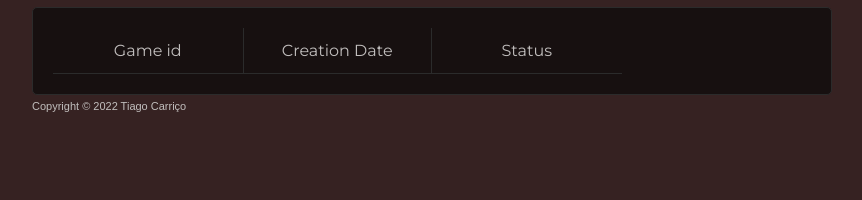
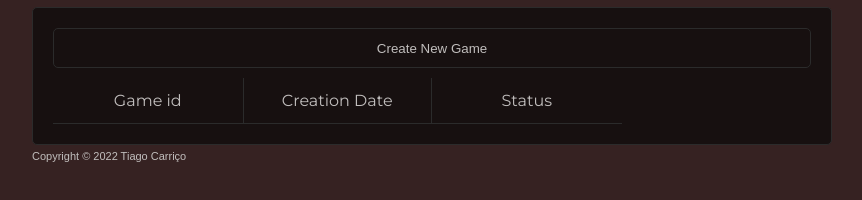
Before and after one commit to Carricossauro/Ultimate-Tic-Tac-Toe, a React app in the folder main/: page /online/status in a window 1280 px wide. Shown: the part 94-294 px from the top of the page, without its empty margins (208-1070 px from the left). Built offline with nearby package versions, Linux system fonts and the light colour scheme.

Commit message:
idk what this commit is

```diff
--- a/main/src/online/StatusOnline.css
+++ b/main/src/online/StatusOnline.css
@@ -59,3 +59,20 @@
     background-color: var(--medium);
     color: var(--light-text);
 }
+
+.new-game-button {
+    color: var(--dark-text);
+    background-color: var(--darker);
+    border: 1px solid var(--medium);
+    border-radius: 5px;
+    cursor: pointer;
+    transition-duration: 0.5s;
+    width: 100%;
+    height: 40px;
+    margin-bottom: 10px;
+}
+
+.new-game-button:hover {
+    background-color: var(--medium);
+    color: var(--light-text);
+}
--- a/main/src/online/StatusOnline.js
+++ b/main/src/online/StatusOnline.js
@@ -21,6 +21,7 @@ export default function StatusOnline(props) {
 
     return (
         <div className="online-status">
+            <button className="new-game-button">Create New Game</button>
             <div className="game-list">
                 <div className="game-id">Game id</div>
                 <div className="creation-date">Creation Date</div>
```
